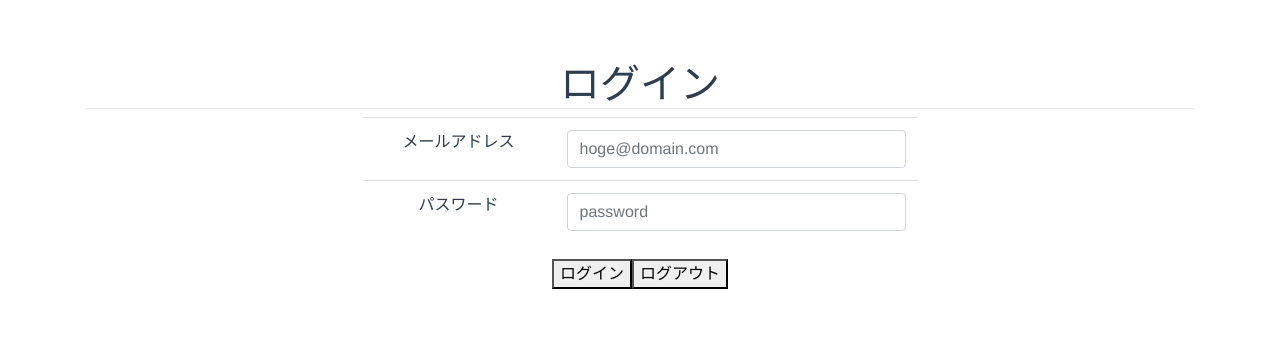
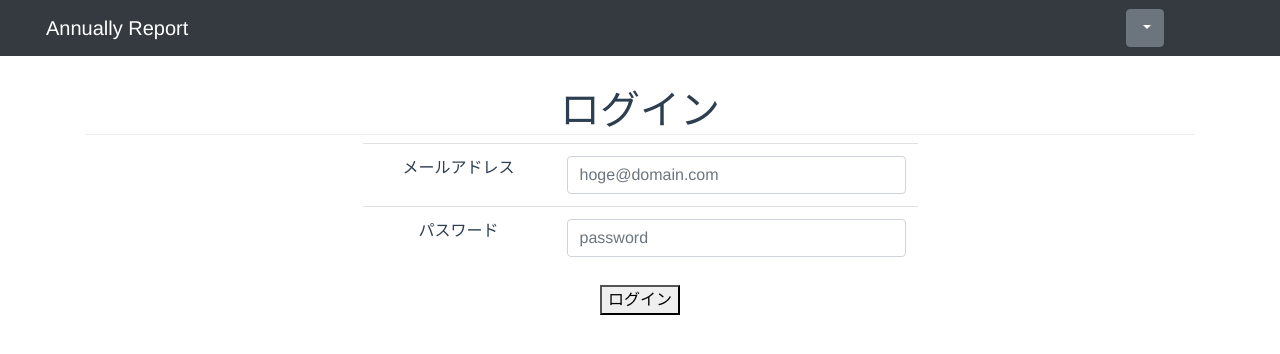
Before and after one commit to sfk25/annually_report_frontend, a Vue app: page /login in a window 1280 px wide. Shown: the top 354 px of the page. Built offline with nearby package versions, Linux system fonts and the light colour scheme.

Commit message:
・ヘッダー追加 ・ログアウトボタンをヘッダーに移動 ・bootstrapに必要なCDNを追加

```diff
--- a/index.html
+++ b/index.html
@@ -7,7 +7,10 @@
     <title>annually_report_frontend</title>
   </head>
   <body>
-    <div id="app"></div>
+  <script src="https://code.jquery.com/jquery-3.3.1.slim.min.js" integrity="sha384-q8i/X+965DzO0rT7abK41JStQIAqVgRVzpbzo5smXKp4YfRvH+8abtTE1Pi6jizo" crossorigin="anonymous"></script>
+  <script src="https://cdnjs.cloudflare.com/ajax/libs/popper.js/1.14.7/umd/popper.min.js" integrity="sha384-UO2eT0CpHqdSJQ6hJty5KVphtPhzWj9WO1clHTMGa3JDZwrnQq4sF86dIHNDz0W1" crossorigin="anonymous"></script>
+  <script src="https://stackpath.bootstrapcdn.com/bootstrap/4.3.1/js/bootstrap.min.js" integrity="sha384-JjSmVgyd0p3pXB1rRibZUAYoIIy6OrQ6VrjIEaFf/nJGzIxFDsf4x0xIM+B07jRM" crossorigin="anonymous"></script>
+  <div id="app"></div>
     <!-- built files will be auto injected -->
   </body>
 </html>
--- a/src/App.vue
+++ b/src/App.vue
@@ -1,12 +1,17 @@
 <template>
   <div id="app">
+    <Header></Header>
     <router-view/>
   </div>
 </template>
 
 <script>
+import Header from './components/Header'
 export default {
-  name: 'App'
+  name: 'App',
+  components: {
+    Header
+  }
 }
 </script>
 
@@ -17,6 +22,6 @@ export default {
   -moz-osx-font-smoothing: grayscale;
   text-align: center;
   color: #2c3e50;
-  margin: 60px 0 150px 0;
+  margin: 0 0 150px 0;
 }
 </style>
--- /dev/null
+++ b/src/components/Header.vue
@@ -0,0 +1,69 @@
+<template>
+  <div>
+    <nav class="navbar navbar-dark bg-dark">
+      <router-link to="/" class="navbar-brand">Annually Report</router-link>
+      <div class="dropdown" v-if="this.userName !== ''">
+        <button type="button" class="btn btn-secondary dropdown-toggle"
+                id="dropdownMenu" data-toggle="dropdown" aria-haspopup="true" aria-expanded="false">
+          {{userName}}
+        </button>
+        <div class="dropdown-menu" aria-labelledby="dropdownMenu">
+          <button class="dropdown-item" type="button">プロフィール</button>
+          <button class="dropdown-item" type="button">パスワード変更</button>
+          <button class="dropdown-item" type="button" @click="logout">ログアウト</button>
+        </div>
+      </div>
+    </nav>
+  </div>
+</template>
+
+<script>
+import axios from 'axios'
+import router from '../router'
+export default {
+  name: 'Header',
+  data () {
+    return {
+      userName: ''
+    }
+  },
+  methods: {
+    logout: function () {
+      axios
+      // TODO ドメインを環境ごとに切り分ける
+        .post('http://localhost:8090/api/v1/auth/logout', {}, {
+          xsrfHeaderName: 'X-XSRF-TOKEN',
+          withCredentials: true
+        })
+        .then(function (response) {
+          // TODO Vue側のユーザー情報削除
+          router.push('login')
+          this.userName = ''
+          localStorage.removeItem('userName')
+        }.bind(this))
+        .catch((res) => {
+          console.error(res)
+        })
+    }
+  },
+  mounted () {
+    console.log(localStorage.userName)
+    this.userName = localStorage.userName
+  }
+}
+</script>
+
+<style scoped>
+.navbar {
+  margin-bottom: 30px;
+}
+.navbar-brand {
+  margin-left: 30px;
+}
+.dropdown {
+  margin-right: 100px;
+}
+.dropdown:hover .dropdown-menu {
+  display: block;
+}
+</style>
--- a/src/components/Login.vue
+++ b/src/components/Login.vue
@@ -20,8 +20,6 @@
     </table>
 
     <button @click="login">ログイン</button>
-    <!-- TODO ログアウトのボタン移動 -->
-    <button @click="logout">ログアウト</button>
 
   </div>
 </template>
@@ -52,21 +50,8 @@ export default {
         })
         .then(function (response) {
           // TODO ユーザー情報の設定
+          localStorage.userName = response.data.name
           router.push('articles')
-        })
-        .catch((res) => {
-          console.error(res)
-        })
-    },
-    logout: function () {
-      axios
-        // TODO ドメインを環境ごとに切り分ける
-        .post('http://localhost:8090/api/v1/auth/logout', {}, {
-          xsrfHeaderName: 'X-XSRF-TOKEN',
-          withCredentials: true
-        })
-        .then(function (response) {
-          // TODO Vue側のユーザー情報削除
         })
         .catch((res) => {
           console.error(res)
--- a/src/components/Search.vue
+++ b/src/components/Search.vue
@@ -112,7 +112,6 @@ export default {
         tag: this.tag,
         processId: this.processId
       }
-
       axios
         // TODO ドメインを環境ごとに切り分ける
         .post('http://localhost:8090/api/v1/article/search', params, {
```
